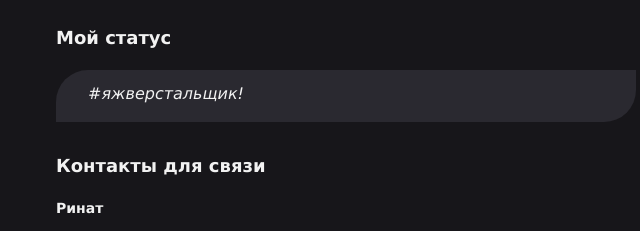
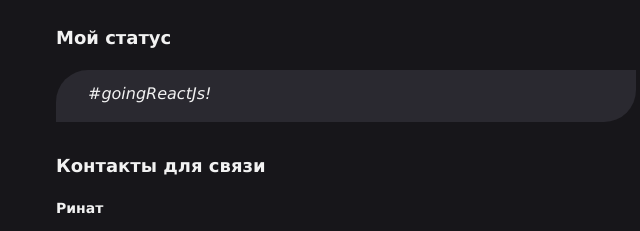
Before and after one commit to Rinatelo/my-simple-site, a plain HTML site: page index.html in a window 1280 px wide. Shown: the part 485-716 px from the top of the page, 294-934 px from the left. Drawn offline with Linux system fonts and the light colour scheme.

Commit message:
small fix

```diff
--- a/index.html
+++ b/index.html
@@ -30,7 +30,7 @@
     </section>
     <section class="status container">
       <h2 class="section-title">Мой статус</h2>
-      <p>#яжверстальщик!</p>
+      <p>#goingReactJs!</p>
     </section>
     <section class="contacts container">
       <h2 class="section-title">Контакты для связи</h2>
```
